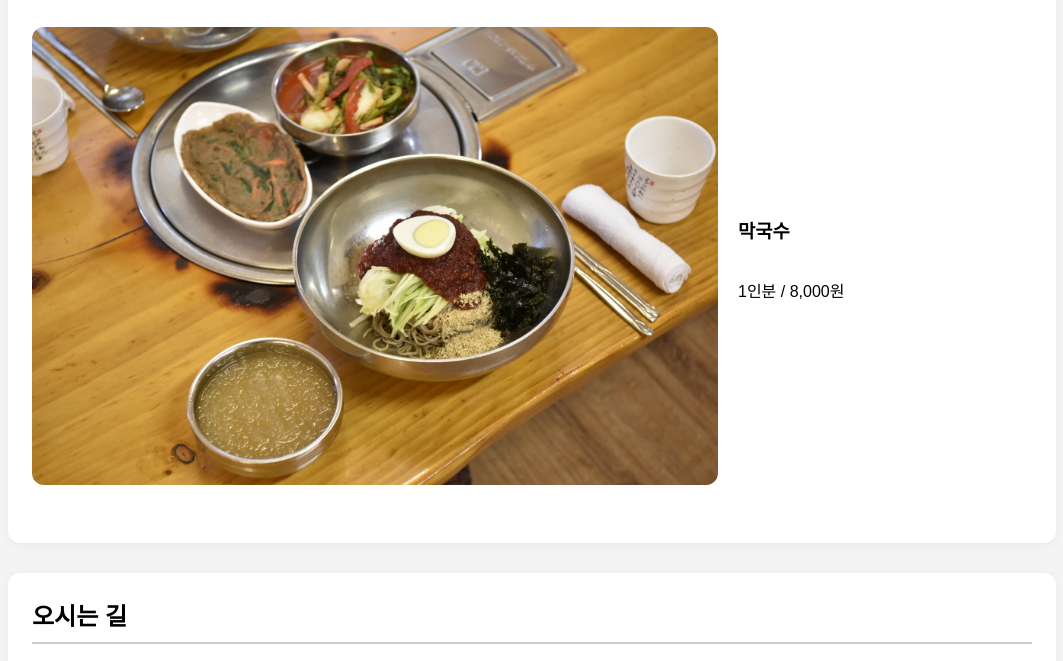
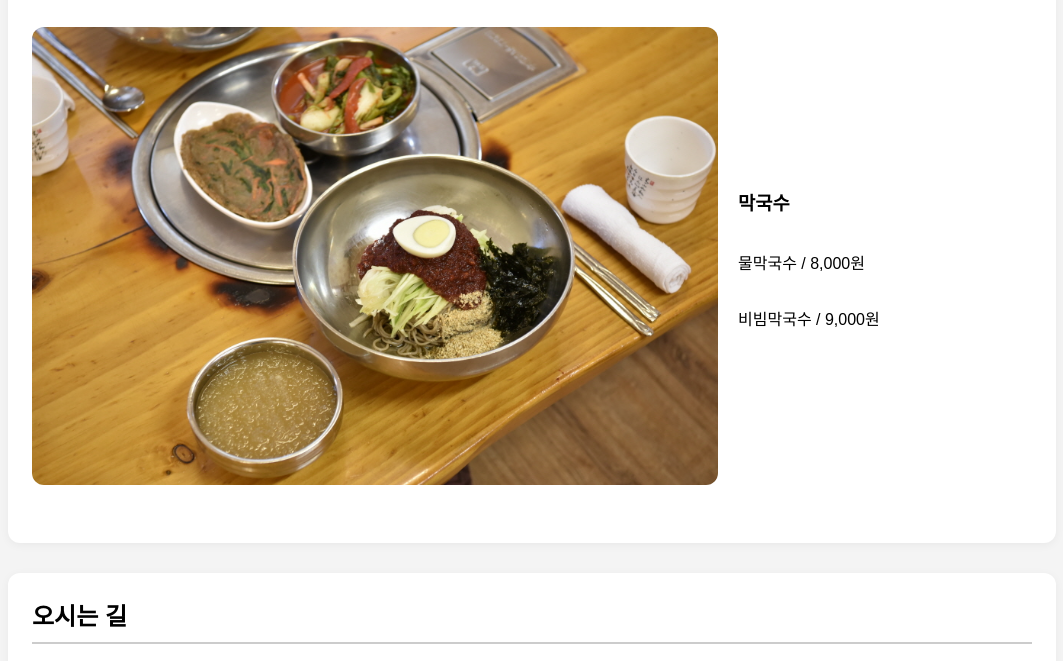
Before and after one commit to yongwon-lee/nongol, a plain HTML site: page index.html in a window 1280 px wide. Shown: the part 3100-3761 px from the top of the page, without its empty margins (108-1171 px from the left). Drawn offline with Linux system fonts and the light colour scheme.

Commit message:
Update index.html

```diff
--- a/index.html
+++ b/index.html
@@ -247,7 +247,8 @@
       </div>
       <div class="menu-info">
         <h3>막국수</h3>
-        <p>1인분 / 8,000원</p>
+        <p>물막국수 / 8,000원</p>
+	<p>비빔막국수 / 9,000원</p>
       </div>
     </div>
     <!-- 필요시 여러 개 추가 -->
```
